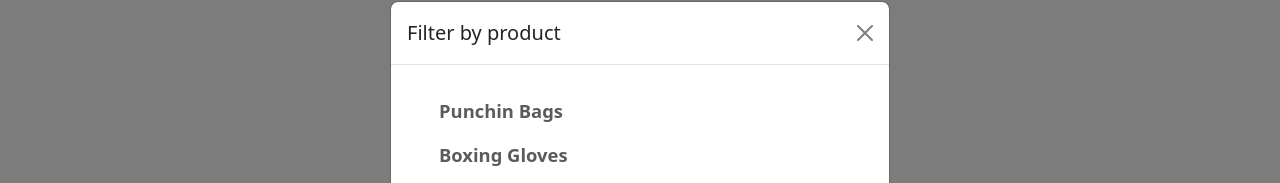
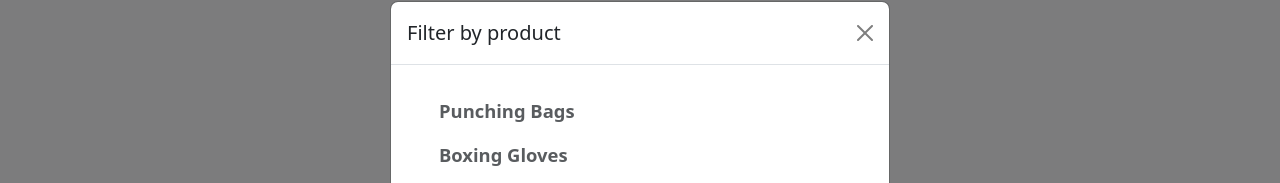
Before and after one commit to Ander-RL/boxing-shop-react, a React (Create React App) app: page /shop in a window 1280 px wide. Both pictures are taken after a click on the button "Filter". Shown: the part 154-337 px from the top of the page. Built offline with nearby package versions, Linux system fonts and the light colour scheme; no server answers.

Commit message:
ShopPage now also fetches bags

```diff
--- a/src/pages/ShopPage.js
+++ b/src/pages/ShopPage.js
@@ -9,7 +9,7 @@ const filterList = ["filterAll", "filterPunchingBags", "filterGloves", "filterPa
 const ShopPage = () => {
 
   let selectedProducts = [];
-  let allProducts = ["gloves", "headguard", "hookbag", "mouthpiece", "pads", "vandages"];
+  let allProducts = ["gloves", "headguard", "hookbag", "mouthpiece", "pads", "vandages", "bag"];
 
   const [items, setItems] = useState(ProductCardList);
   const [visibleProducts, setVisibleProducts] = useState([]);
@@ -51,7 +51,7 @@ const ShopPage = () => {
             <button
               id="filterPunchingBags"
               className="nav-link active text-muted"
-              onClick={filterOnClickHandler}>Punchin Bags</button>
+              onClick={filterOnClickHandler}>Punching Bags</button>
           </li>
           <li className="nav-item" key="2">
             <button
```
